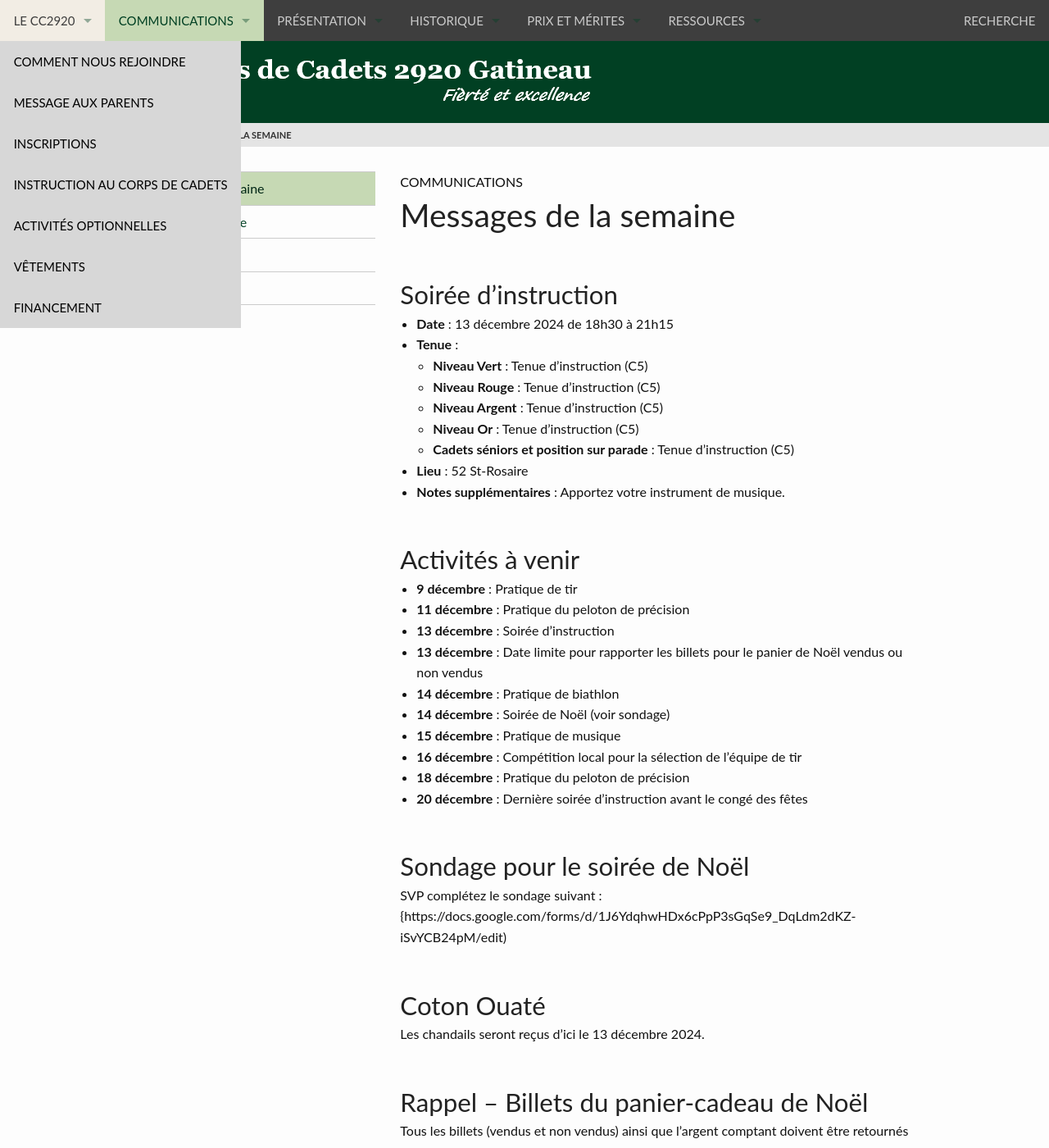
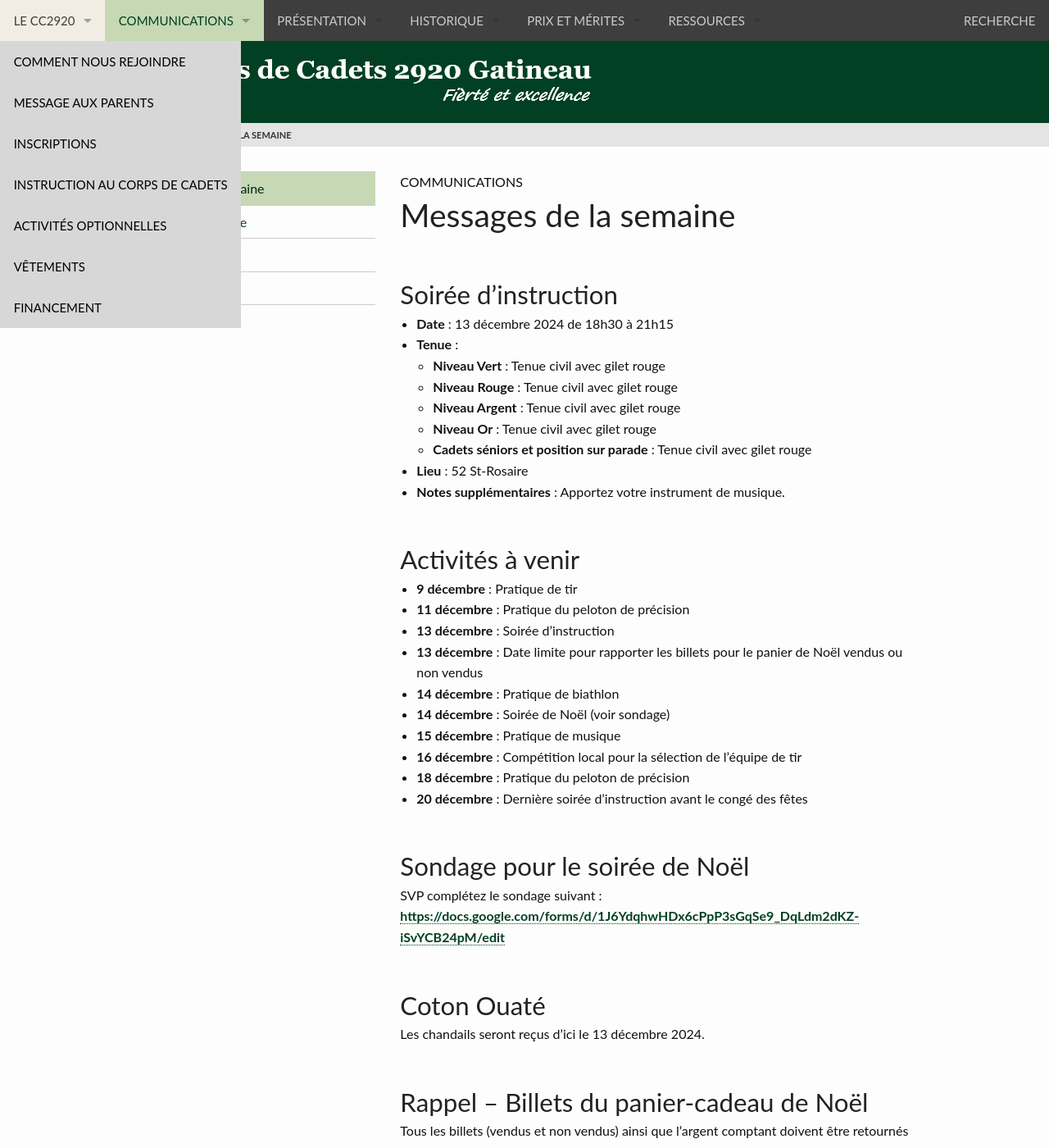
Before and after one commit to CC2920/web, a Jekyll site: the page built from _communications/messages.md, in a window 1280 px wide and 1400 px high. Shown: the whole window at 82% size. Built offline with Jekyll 4.4.1, drawn with Linux system fonts in a browser that asks for light colours.

Commit message:
Update liens

```diff
--- a/_communications/messages.md
+++ b/_communications/messages.md
@@ -7,11 +7,11 @@ layout: "messages"
 
 - **Date** : 13 décembre 2024 de 18h30 à 21h15
 - **Tenue** :
-  - **Niveau Vert** : Tenue d'instruction (C5)
-  - **Niveau Rouge** : Tenue d'instruction (C5)
-  - **Niveau Argent** : Tenue d'instruction (C5)
-  - **Niveau Or** : Tenue d'instruction (C5)
-  - **Cadets séniors et position sur parade** : Tenue d'instruction (C5)
+  - **Niveau Vert** : Tenue civil avec gilet rouge
+  - **Niveau Rouge** : Tenue civil avec gilet rouge
+  - **Niveau Argent** : Tenue civil avec gilet rouge
+  - **Niveau Or** : Tenue civil avec gilet rouge
+  - **Cadets séniors et position sur parade** : Tenue civil avec gilet rouge
 - **Lieu** : 52 St-Rosaire
 - **Notes supplémentaires** : Apportez votre instrument de musique.
 
@@ -31,7 +31,7 @@ layout: "messages"
 
 ## Sondage pour le soirée de Noël
 
-SVP complétez le sondage suivant : {https://docs.google.com/forms/d/1J6YdqhwHDx6cPpP3sGqSe9_DqLdm2dKZ-iSvYCB24pM/edit)
+SVP complétez le sondage suivant : <https://docs.google.com/forms/d/1J6YdqhwHDx6cPpP3sGqSe9_DqLdm2dKZ-iSvYCB24pM/edit>
 
 ## Coton Ouaté
 
```
